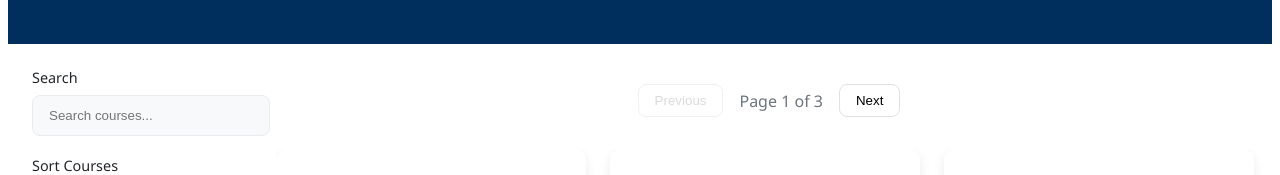
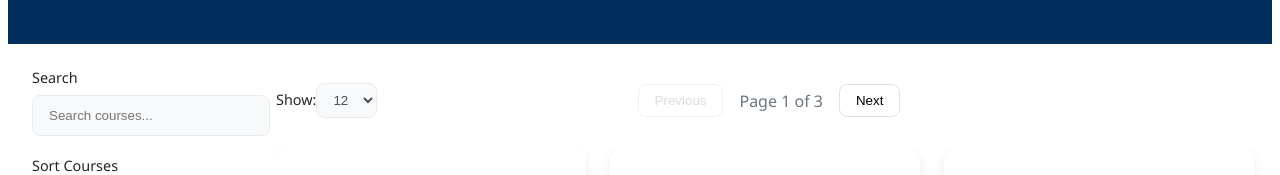
Before and after one commit to nbn1343/P1_Website, a React (Vite) app: page / in a window 1280 px wide. Shown: the part 162-337 px from the top of the page. Built offline with nearby package versions, Linux system fonts and the light colour scheme.

Commit message:
courses-per-page filter

```diff
--- a/src/App.jsx
+++ b/src/App.jsx
@@ -8,7 +8,8 @@ function App() {
   const [courseLevel, setCourseLevel] = useState('All Levels');
   const [creditHours, setCreditHours] = useState('All Credits');
   const [semester, setSemester] = useState('All Semesters');
-  const coursesPerPage = 21;
+  const [coursesPerPage, setCoursesPerPage] = useState(21);
+  const [showAllCourses, setShowAllCourses] = useState(false);
 
   const [favorites, setFavorites] = useState([]);
 
@@ -27,6 +28,8 @@ function App() {
     setShowCore(false);
     setSortOrder('asc');
     setCurrentPage(1);
+    setCoursesPerPage(21);
+    setShowAllCourses(false);
   }
 
   const filteredCourses = coursesData
@@ -60,10 +63,12 @@ function App() {
       }
     });
 
-  const totalPages = Math.ceil(filteredCourses.length / coursesPerPage);
+  const totalPages = showAllCourses ? 1 : Math.ceil(filteredCourses.length / coursesPerPage);
   const displayedCourses =
     showFavorites && favorites.length === 0
       ? []
+      : showAllCourses
+        ? filteredCourses
         : filteredCourses.slice(
             (currentPage - 1) * coursesPerPage,
             currentPage * coursesPerPage
@@ -105,12 +110,23 @@ function App() {
   const handleFavoriteChange = (newShowFavorites) => {
     setShowFavorites(newShowFavorites);
     setCurrentPage(1); // Reset to the first page
-  }
+  };
 
   const handleCoreChange = (newShowCore) => {
     setShowCore(newShowCore);
     setCurrentPage(1); // Reset to the first page
+  };
+
+  const handleCoursesPerPageChange = (event) => {
+    const value = event.target.value;
+    if (value === 'all') {
+      setShowAllCourses(true);
+    } else {
+      setShowAllCourses(false);
+      setCoursesPerPage(parseInt(value));
     }
+    setCurrentPage(1); // Reset to the first page
+  };
 
   return (
     <div className="app-container">
@@ -216,6 +232,22 @@ function App() {
         </aside>
 
         <main className="courses-container">
+          <div className="pagination-controls">
+            <div className="courses-per-page">
+              <label htmlFor="coursesPerPage">Show:</label>
+              <select
+                id="coursesPerPage"
+                value={showAllCourses ? 'all' : coursesPerPage}
+                onChange={handleCoursesPerPageChange}
+              >
+                <option value="12">12</option>
+                <option value="24">24</option>
+                <option value="48">48</option>
+                <option value="all">All</option>
+              </select>
+            </div>
+
+            {!showAllCourses && (
               <div className="pagination top-pagination">
                 <button
                   onClick={() => setCurrentPage((p) => Math.max(1, p - 1))}
@@ -233,6 +265,9 @@ function App() {
                   Next
                 </button>
               </div>
+            )}
+          </div>
+
           <div className="courses-scroll">
             <div className="courses-grid">
               {showFavorites && favorites.length === 0 ? (
@@ -274,6 +309,8 @@ function App() {
               )}
             </div>
           </div>
+
+          {!showAllCourses && (
             <div className="pagination bottom-pagination">
               <button
                 onClick={() => setCurrentPage((p) => Math.max(1, p - 1))}
@@ -291,6 +328,7 @@ function App() {
                 Next
               </button>
             </div>
+          )}
         </main>
 
         <aside className="major-outline-sidebar">
--- a/src/index.css
+++ b/src/index.css
@@ -155,6 +155,44 @@
   min-height: 800px; /* Set a consistent minimum height */
   height: 800px; /* Add this to maintain consistent height */
   min-width: 986px;
+}
+
+/* Pagination Controls */
+.pagination-controls {
+  display: flex;
+  justify-content: space-between;
+  align-items: center;
+  margin-bottom: 1rem;
+}
+
+.courses-per-page {
+  position: absolute;
+}
+
+.courses-per-page label {
+  color: #212529;
+  font-weight: 500;
+  font-size: 0.9rem;
+}
+
+.courses-per-page select {
+  background: #f8f9fa;
+  border: 1px solid #e9ecef;
+  border-radius: 8px;
+  padding: 0.5rem 0.75rem;
+  color: #495057;
+  cursor: pointer;
+  transition: border-color 0.2s, box-shadow 0.2s;
+}
+
+.courses-per-page select:hover {
+  border-color: #ced4da;
+}
+
+.courses-per-page select:focus {
+  border-color: #002E5D;
+  outline: none;
+  box-shadow: 0 0 0 2px rgba(0, 46, 93, 0.2);
 }
 
 .courses-scroll {
@@ -485,7 +523,8 @@
 }
 
 .top-pagination {
-  margin-bottom: 1rem;
+  margin-left: auto;
+  margin-right: auto;
 }
 
 .bottom-pagination {
@@ -648,4 +687,16 @@
     width: 95%;
     padding: 1.5rem;
   }
+
+  .pagination-controls {
+    display: flex;
+    justify-content: center;
+    align-items: center;
+    margin-bottom: 1rem;
+    gap: 1rem;
+  }
+
+  .top-pagination {
+    align-self: center;
+  }
 }
```
Lines whose indentation alone changed are shown as unchanged.
